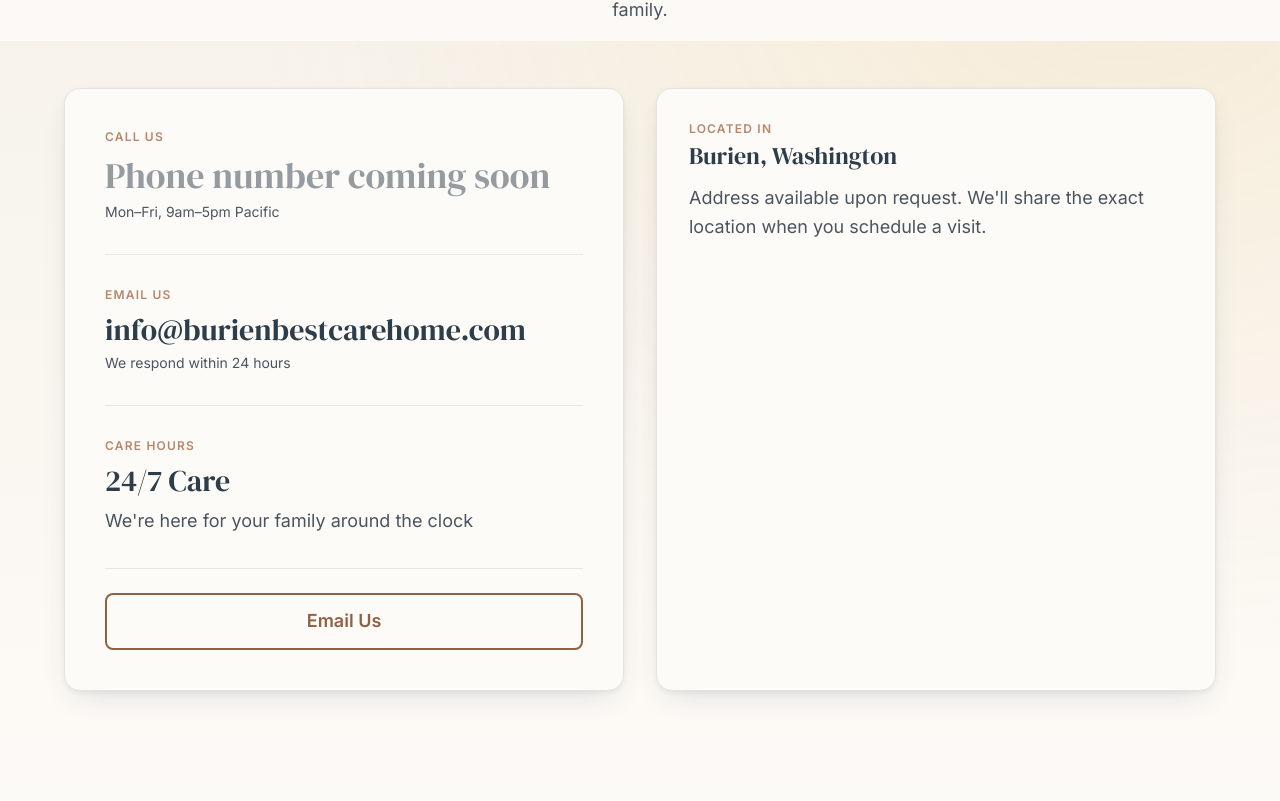
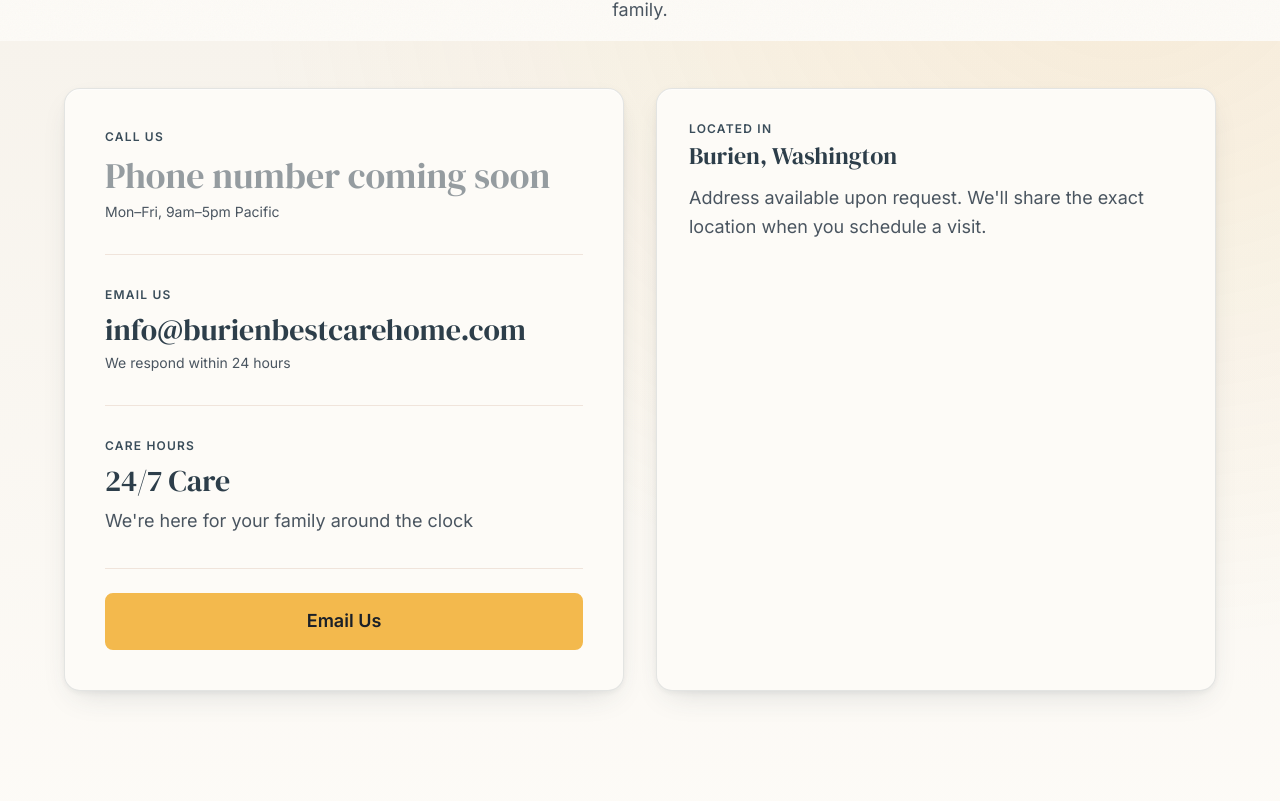
Before and after one commit to YourNextStepTeam/burienbestcarehome-site, a Next.js app in the folder nextjs-site/: page /contact in a window 1280 px wide. Shown: the part 759-1560 px from the top of the page. Built offline with nearby package versions, Linux system fonts and the light colour scheme.

Commit message:
Phase C: contact page — sunshine CTAs + eyebrows + accent bars

```diff
--- a/nextjs-site/src/app/contact/page.tsx
+++ b/nextjs-site/src/app/contact/page.tsx
@@ -120,7 +120,7 @@ export default function Contact() {
                 <div className="space-y-8 flex-grow">
                   {/* Phone - Placeholder */}
                   <div>
-                    <p className="uppercase tracking-widest text-xs font-semibold text-terracotta mb-2">Call Us</p>
+                    <p className="uppercase tracking-widest text-xs font-semibold text-[color:var(--color-slate-soft)] mb-2">Call Us</p>
                     <p className="font-serif text-3xl sm:text-4xl text-forest/50 block leading-tight">
                       Phone number coming soon
                     </p>
@@ -131,10 +131,10 @@ export default function Contact() {
 
                   {/* Email */}
                   <div>
-                    <p className="uppercase tracking-widest text-xs font-semibold text-terracotta mb-2">Email Us</p>
+                    <p className="uppercase tracking-widest text-xs font-semibold text-[color:var(--color-slate-soft)] mb-2">Email Us</p>
                     <a
                       href="mailto:info@burienbestcarehome.com"
-                      className="font-serif text-2xl sm:text-3xl text-forest hover:text-terracotta transition-colors block break-all leading-tight"
+                      className="font-serif text-2xl sm:text-3xl text-forest hover:text-[color:var(--color-sunshine-deep)] transition-colors block break-all leading-tight"
                     >
                       info@burienbestcarehome.com
                     </a>
@@ -145,7 +145,7 @@ export default function Contact() {
 
                   {/* Hours */}
                   <div>
-                    <p className="uppercase tracking-widest text-xs font-semibold text-terracotta mb-2">Care Hours</p>
+                    <p className="uppercase tracking-widest text-xs font-semibold text-[color:var(--color-slate-soft)] mb-2">Care Hours</p>
                     <p className="font-serif text-2xl sm:text-3xl text-forest leading-tight">
                       24/7 Care
                     </p>
@@ -158,7 +158,7 @@ export default function Contact() {
                 <div className="mt-8 pt-6 border-t border-terracotta/20 flex flex-col sm:flex-row gap-3">
                   <a
                     href="mailto:info@burienbestcarehome.com"
-                    className="inline-flex items-center justify-center flex-1 min-h-12 px-6 py-3 border-2 border-terracotta-deep text-terracotta-deep font-semibold rounded-lg hover:bg-terracotta-deep hover:text-white transition-colors duration-300 focus:outline-none focus-visible:ring-4 focus-visible:ring-terracotta-deep/70"
+                    className="inline-flex items-center justify-center flex-1 min-h-12 px-6 py-3 border-2 bg-[color:var(--color-sunshine)] border-[color:var(--color-sunshine)] text-[color:var(--color-ink)] font-semibold rounded-lg hover:bg-[color:var(--color-sunshine-deep)] hover:border-[color:var(--color-sunshine-deep)] transition-colors duration-300 focus:outline-none focus-visible:ring-4 focus-visible:ring-terracotta-deep/70"
                   >
                     Email Us
                   </a>
@@ -169,7 +169,7 @@ export default function Contact() {
             {/* Address Section */}
             <ScrollReveal delay={0.1}>
               <GlassCard variant="white" className="p-6 sm:p-8 h-full flex flex-col">
-                <p className="uppercase tracking-widest text-xs font-semibold text-terracotta mb-1">Located in</p>
+                <p className="uppercase tracking-widest text-xs font-semibold text-[color:var(--color-slate-soft)] mb-1">Located in</p>
                 <p className="font-serif text-2xl text-forest leading-tight mb-3">
                   Burien, Washington
                 </p>
@@ -263,7 +263,7 @@ export default function Contact() {
             <ScrollReveal delay={0}>
               <GlassCard variant="white" className="p-8 h-full flex flex-col">
                 <div className="flex items-center gap-3 mb-4">
-                  <span aria-hidden="true" className="inline-block w-10 h-1 bg-terracotta-deep rounded-full" />
+                  <span aria-hidden="true" className="inline-block w-10 h-1 bg-[color:var(--color-sunshine)] rounded-full" />
                 </div>
                 <h3 className="font-serif text-2xl text-forest mb-3 leading-tight">
                   Your Best Season
@@ -275,7 +275,7 @@ export default function Contact() {
                   href="https://www.yourbestseason.com"
                   target="_blank"
                   rel="noopener noreferrer"
-                  className="inline-flex items-center justify-center min-h-12 px-6 py-3 border-2 border-terracotta-deep text-terracotta-deep font-semibold rounded-lg hover:bg-terracotta-deep hover:text-white transition-colors duration-300 focus:outline-none focus-visible:ring-4 focus-visible:ring-terracotta-deep/40"
+                  className="inline-flex items-center justify-center min-h-12 px-6 py-3 border-2 bg-[color:var(--color-sunshine)] border-[color:var(--color-sunshine)] text-[color:var(--color-ink)] font-semibold rounded-lg hover:bg-[color:var(--color-sunshine-deep)] hover:border-[color:var(--color-sunshine-deep)] transition-colors duration-300 focus:outline-none focus-visible:ring-4 focus-visible:ring-terracotta-deep/40"
                 >
                   Visit Website &rarr;
                 </a>
@@ -285,7 +285,7 @@ export default function Contact() {
             <ScrollReveal delay={0.1}>
               <GlassCard variant="white" className="p-8 h-full flex flex-col">
                 <div className="flex items-center gap-3 mb-4">
-                  <span aria-hidden="true" className="inline-block w-10 h-1 bg-terracotta-deep rounded-full" />
+                  <span aria-hidden="true" className="inline-block w-10 h-1 bg-[color:var(--color-sunshine)] rounded-full" />
                 </div>
                 <h3 className="font-serif text-2xl text-forest mb-3 leading-tight">
                   Your Next Step Home
@@ -297,7 +297,7 @@ export default function Contact() {
                   href="https://www.yournextstephome.com"
                   target="_blank"
                   rel="noopener noreferrer"
-                  className="inline-flex items-center justify-center min-h-12 px-6 py-3 border-2 border-terracotta-deep text-terracotta-deep font-semibold rounded-lg hover:bg-terracotta-deep hover:text-white transition-colors duration-300 focus:outline-none focus-visible:ring-4 focus-visible:ring-terracotta-deep/40"
+                  className="inline-flex items-center justify-center min-h-12 px-6 py-3 border-2 bg-[color:var(--color-sunshine)] border-[color:var(--color-sunshine)] text-[color:var(--color-ink)] font-semibold rounded-lg hover:bg-[color:var(--color-sunshine-deep)] hover:border-[color:var(--color-sunshine-deep)] transition-colors duration-300 focus:outline-none focus-visible:ring-4 focus-visible:ring-terracotta-deep/40"
                 >
                   Visit Website &rarr;
                 </a>
@@ -307,7 +307,7 @@ export default function Contact() {
             <ScrollReveal delay={0.2}>
               <GlassCard variant="white" className="p-8 h-full flex flex-col">
                 <div className="flex items-center gap-3 mb-4">
-                  <span aria-hidden="true" className="inline-block w-10 h-1 bg-terracotta-deep rounded-full" />
+                  <span aria-hidden="true" className="inline-block w-10 h-1 bg-[color:var(--color-sunshine)] rounded-full" />
                 </div>
                 <h3 className="font-serif text-2xl text-forest mb-3 leading-tight">
                   Washington State DSHS
@@ -319,7 +319,7 @@ export default function Contact() {
                   href="https://dshs.wa.gov"
                   target="_blank"
                   rel="noopener noreferrer"
-                  className="inline-flex items-center justify-center min-h-12 px-6 py-3 border-2 border-terracotta-deep text-terracotta-deep font-semibold rounded-lg hover:bg-terracotta-deep hover:text-white transition-colors duration-300 focus:outline-none focus-visible:ring-4 focus-visible:ring-terracotta-deep/40"
+                  className="inline-flex items-center justify-center min-h-12 px-6 py-3 border-2 bg-[color:var(--color-sunshine)] border-[color:var(--color-sunshine)] text-[color:var(--color-ink)] font-semibold rounded-lg hover:bg-[color:var(--color-sunshine-deep)] hover:border-[color:var(--color-sunshine-deep)] transition-colors duration-300 focus:outline-none focus-visible:ring-4 focus-visible:ring-terracotta-deep/40"
                 >
                   Visit Website &rarr;
                 </a>
@@ -334,7 +334,7 @@ export default function Contact() {
         <div className="max-w-3xl mx-auto text-center">
           <ScrollReveal>
             <h2 className="font-serif text-4xl md:text-5xl text-forest mb-6 leading-tight">
-              Your Family Deserves&nbsp;<span className="text-terracotta-deep italic">Peace of Mind</span>.
+              Your Family Deserves&nbsp;<span className="text-[color:var(--color-sunshine-deep)] italic font-semibold">Peace of Mind</span>.
             </h2>
           </ScrollReveal>
 
```
